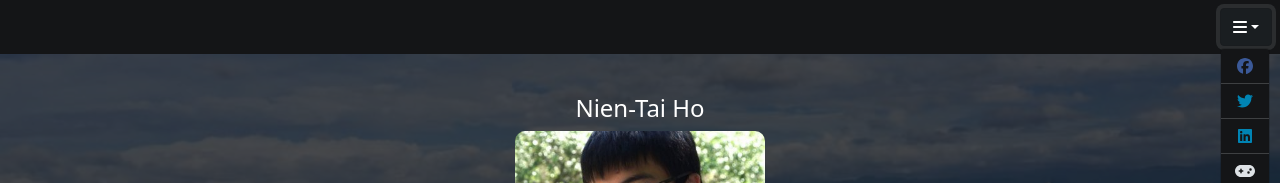
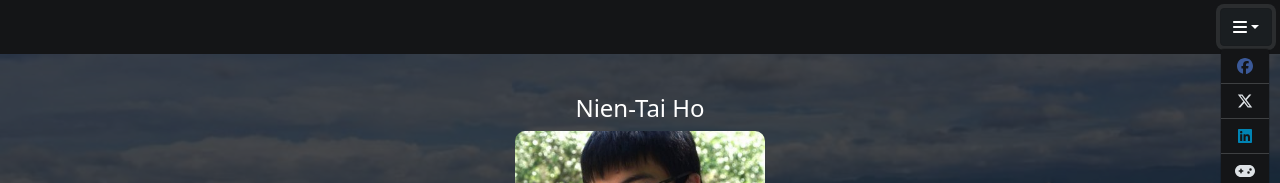
Before and after one commit to hntddt123/MyPersonalWebPageReact, a React (Vite) app: page / in a window 1280 px wide. Both pictures are taken after a click on the button 1245 px from the left and 27 px from the top of the page. Shown: the top 183 px of the page. Built offline with nearby package versions, Linux system fonts and the light colour scheme.

Commit message:
Updated from Twitter bird to X

```diff
--- a/src/components/NavBar.jsx
+++ b/src/components/NavBar.jsx
@@ -1,7 +1,7 @@
 import { Dropdown } from 'react-bootstrap';
 import { FontAwesomeIcon } from '@fortawesome/react-fontawesome';
 import { faBars, faGamepad } from '@fortawesome/free-solid-svg-icons';
-import { faFacebook, faTwitter, faLinkedin } from '@fortawesome/free-brands-svg-icons';
+import { faFacebook, faLinkedin, faXTwitter } from '@fortawesome/free-brands-svg-icons';
 
 function NavBar() {
   return (
@@ -20,7 +20,7 @@
             <Dropdown.Divider style={{ margin: 0 }} />
 
             <Dropdown.Item href='https://twitter.com/NientaiHo'>
-              <FontAwesomeIcon icon={faTwitter} style={{ color: '#0084b4' }} />
+              <FontAwesomeIcon icon={faXTwitter} />
             </Dropdown.Item>
             <Dropdown.Divider style={{ margin: 0 }} />
 
```
